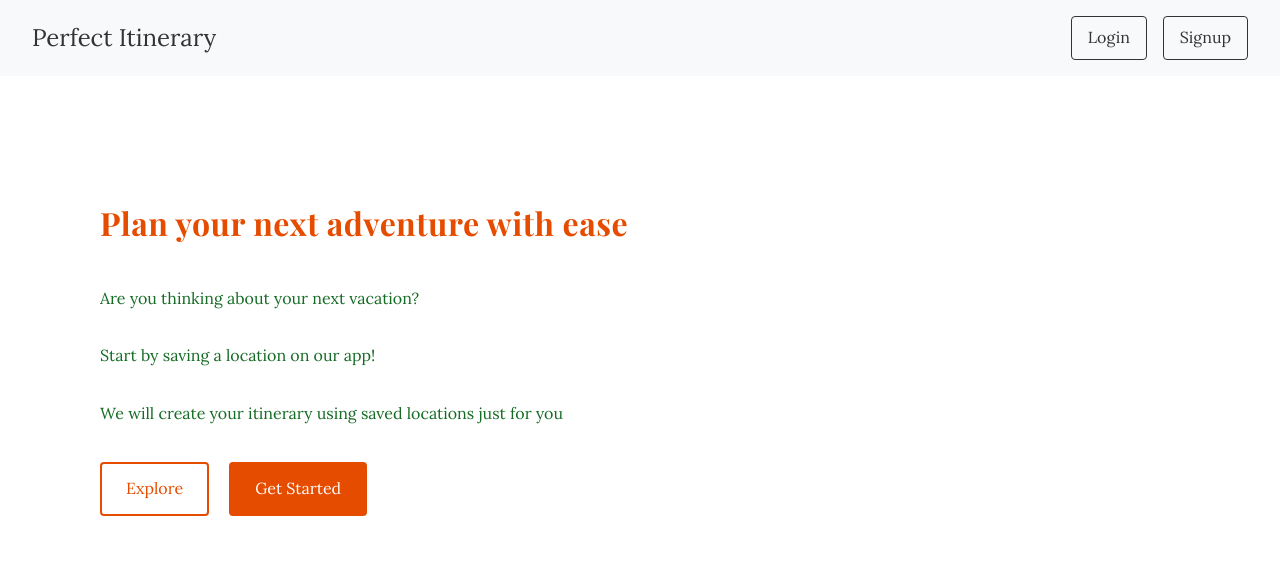
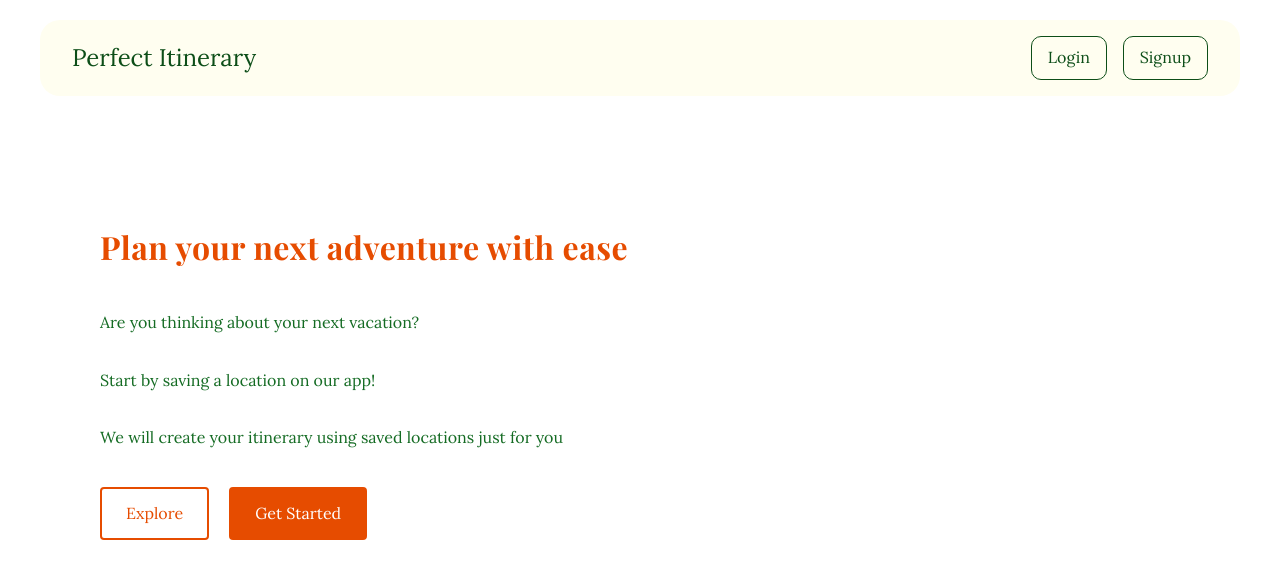
Before and after one commit to chaeshin/travel-itinerary, a React (Create React App) app in the folder front-end/: page / in a window 1280 px wide. Shown: the top 578 px of the page. Built offline with nearby package versions, Linux system fonts and the light colour scheme.

Commit message:
navbar style change

```diff
--- a/front-end/src/App.css
+++ b/front-end/src/App.css
@@ -1,6 +1,7 @@
 .App {
   text-align: center;
   font-family: 'Lora', serif;  /* Elegant body font */
+  padding-top: 100px; /* Adjust based on your navbar height */
 }
 
 .App-logo {
--- a/front-end/src/components/Navbar.css
+++ b/front-end/src/components/Navbar.css
@@ -3,7 +3,14 @@
   justify-content: space-between;
   align-items: center;
   padding: 1rem 2rem;
-  background-color: #f8f9fa;
+  background-color: #fffef0;
+  margin: 20px 40px;
+  border-radius: 20px;
+  position: fixed;
+  top: 0;
+  left: 0;
+  right: 0;
+  z-index: 1000;
 }
 
 .navbar-brand {
@@ -12,7 +19,7 @@
 
 .navbar-brand a {
   text-decoration: none;
-  color: #333;
+  color:  #0d4e18;
 }
 
 .navbar-auth {
@@ -24,13 +31,13 @@
 .auth-button {
   padding: 0.5rem 1rem;
   text-decoration: none;
-  color: #333;
-  border: 1px solid #333;
-  border-radius: 4px;
+  color:  #0d4e18;
+  border: 1px solid  #0d4e18;
+  border-radius: 10px;
   transition: all 0.3s ease;
 }
 
 .auth-button:hover {
-  background-color: #333;
+  background-color: #0d4e18;
   color: #fff;
 }
```
